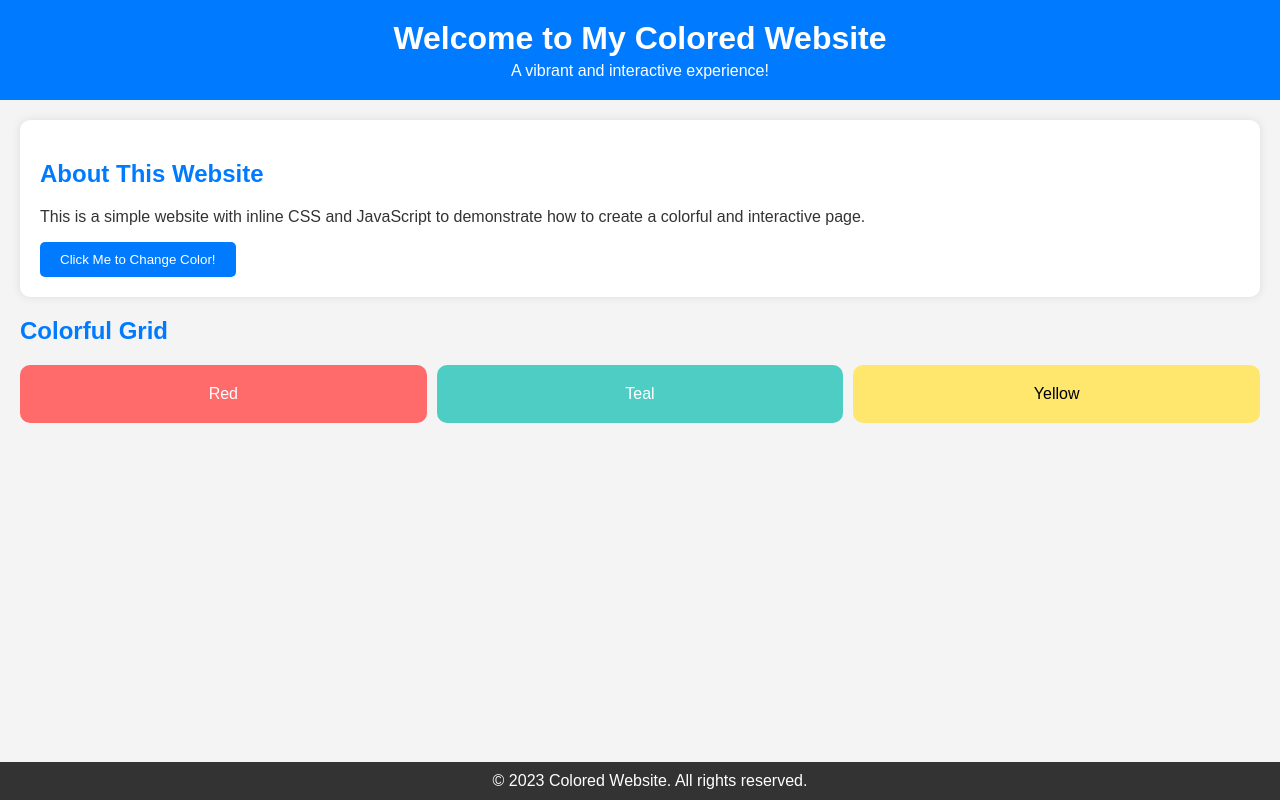
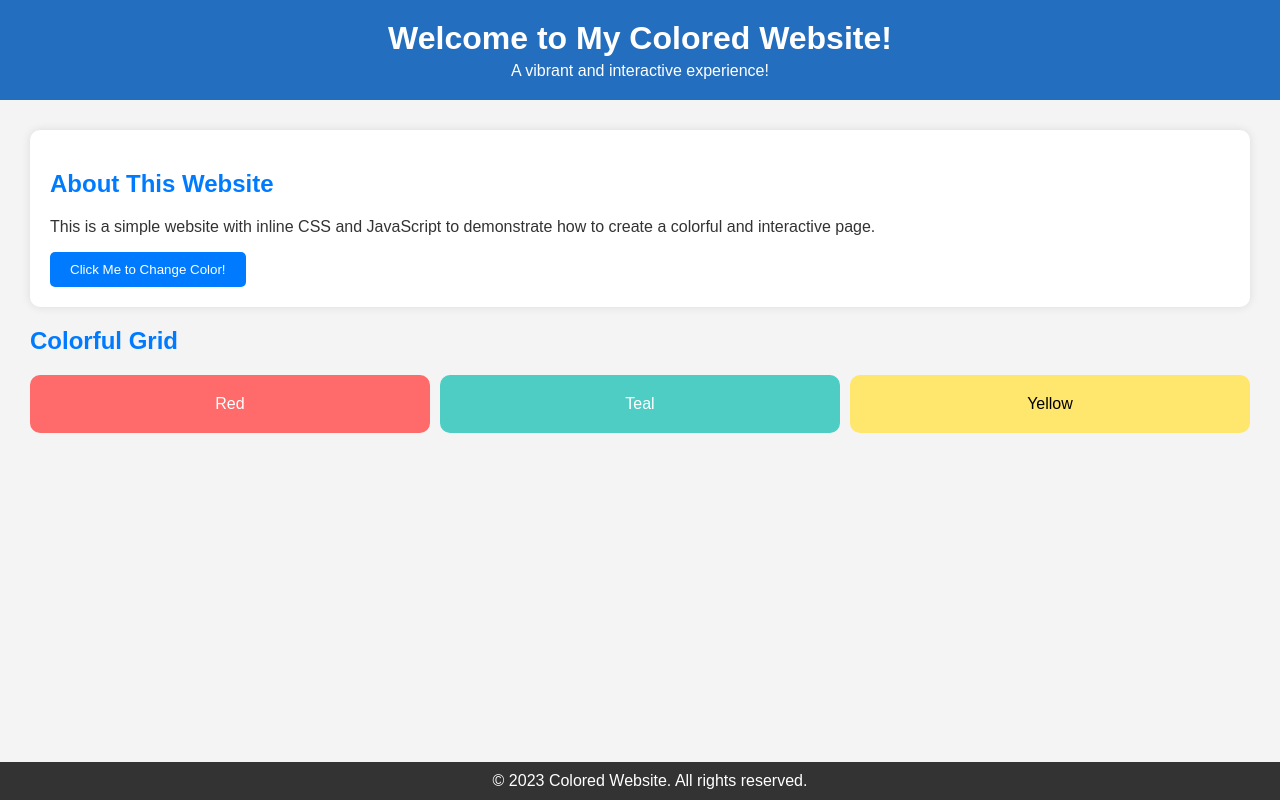
Before and after one commit to duncanmutua/mycoloredwebsite.github.io, a plain HTML site: page index.html in a window 1280 px wide. Drawn offline with Linux system fonts and the light colour scheme.

Commit message:
perfect change

```diff
--- a/index.html
+++ b/index.html
@@ -8,13 +8,13 @@
 <body style="font-family: Arial, sans-serif; margin: 0; padding: 0; background-color: #f4f4f4; color: #333;">
 
   <!-- Header Section -->
-  <header style="background-color: #007BFF; color: white; padding: 20px; text-align: center;">
-    <h1 style="margin: 0;">Welcome to My Colored Website</h1>
+  <header style="background-color: #236ebe; color: white; padding: 20px; text-align: center;">
+    <h1 style="margin: 0;">Welcome to My Colored Website!</h1>
     <p style="margin: 5px 0 0;">A vibrant and interactive experience!</p>
   </header>
 
   <!-- Main Content Section -->
-  <main style="padding: 20px;">
+  <main style="padding: 30px;">
     <section style="background-color: #ffffff; padding: 20px; border-radius: 10px; box-shadow: 0 0 10px rgba(0, 0, 0, 0.1);">
       <h2 style="color: #007BFF;">About This Website</h2>
       <p>This is a simple website with inline CSS and JavaScript to demonstrate how to create a colorful and interactive page.</p>
```
